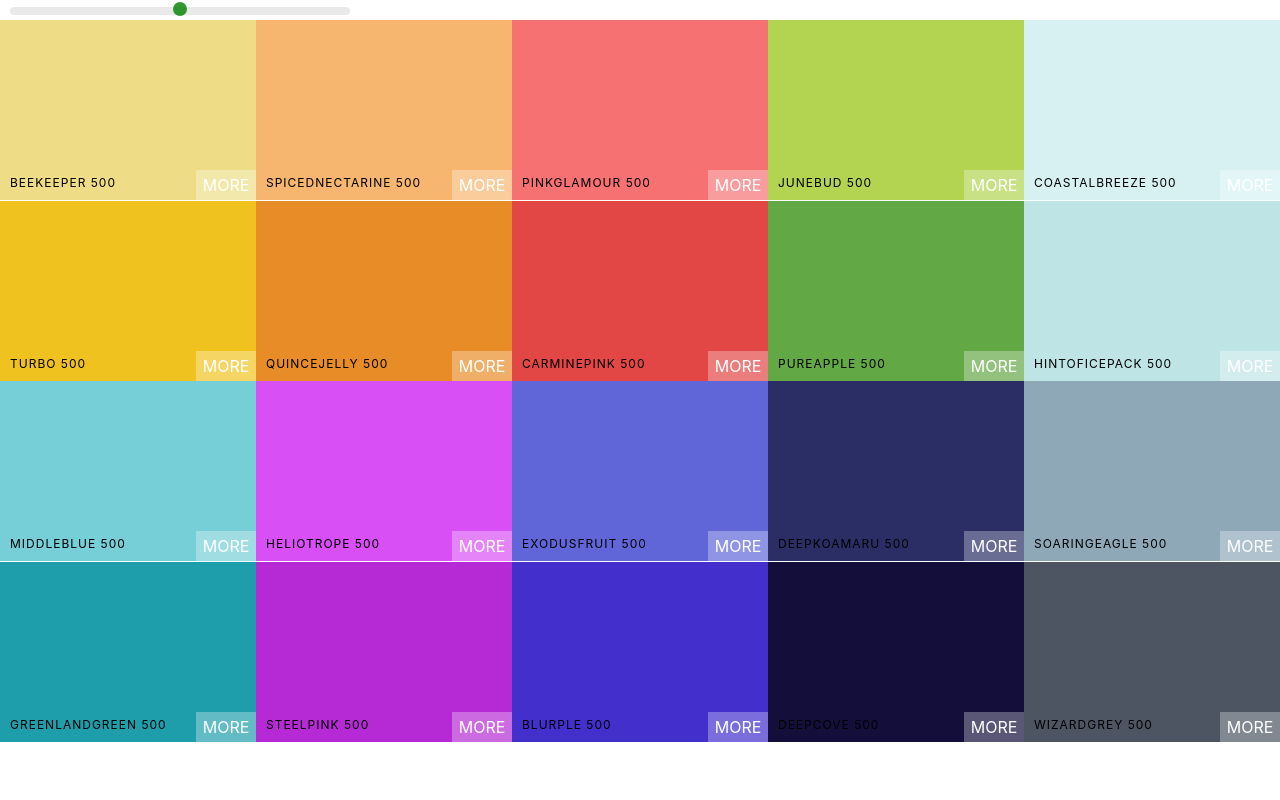
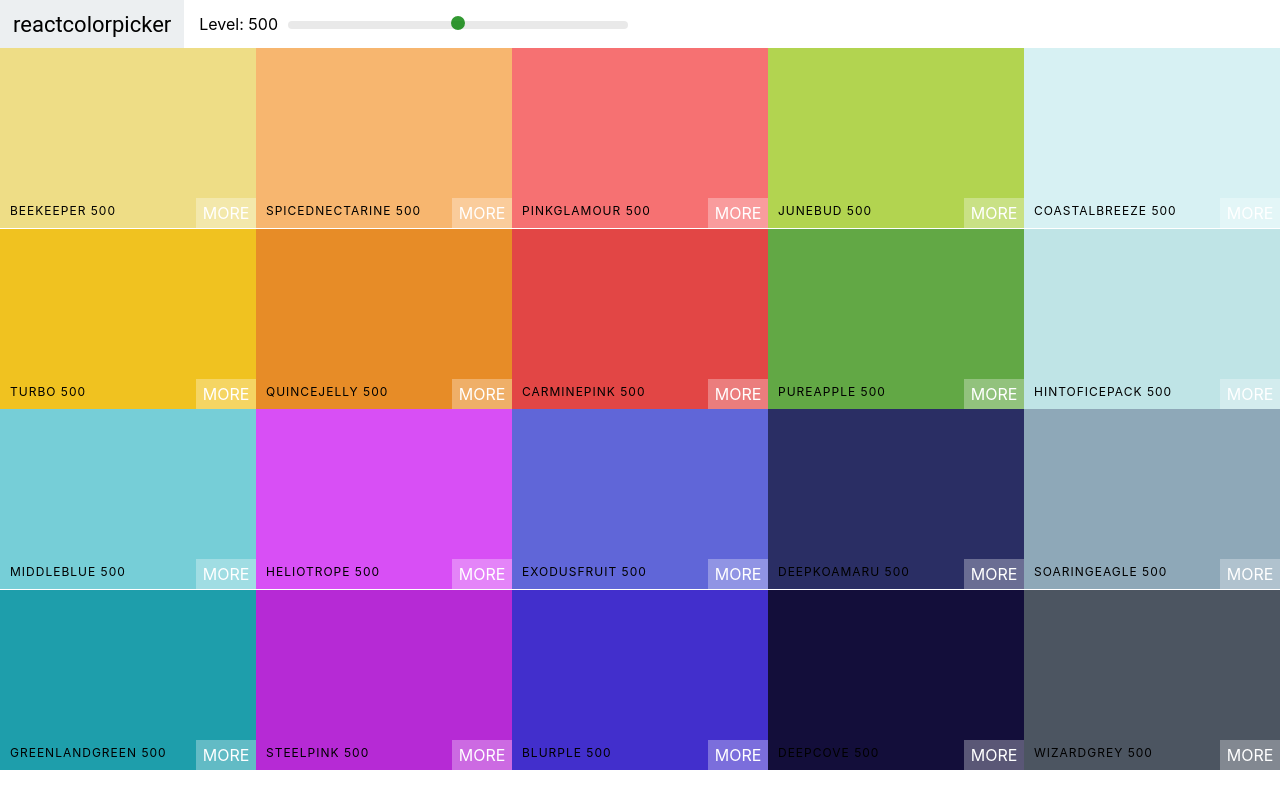
Before and after one commit to Catravine/color-palette-app, a React (Create React App) app: page / in a window 1280 px wide. Built offline with nearby package versions, Linux system fonts and the light colour scheme.

Commit message:
add navbar with styled logo

```diff
--- /dev/null
+++ b/src/Navbar.css
@@ -0,0 +1,28 @@
+.Navbar {
+  display: flex;
+  align-items: center;
+  justify-content: flex-start;
+  height: 6vh;
+}
+
+.logo {
+  margin-right: 15px;
+  padding: 0 13px;
+  font-size: 22px;
+  background-color: #eceff1;
+  font-family: Roboto;
+  height: 100%;
+  display: flex;
+  align-items: center;
+}
+
+.logo a {
+  color: black;
+  text-decoration: none;
+}
+
+.slider {
+  width: 340px;
+  margin: 0 10px;
+  display: inline-block;
+}
--- /dev/null
+++ b/src/Navbar.js
@@ -0,0 +1,39 @@
+import React, { Component } from 'react';
+import Slider from 'rc-slider';
+import 'rc-slider/assets/index.css';
+import './Navbar.css';
+
+class Navbar extends Component {
+  render() {
+    const {level, changeLevel} = this.props;
+    return (
+      <header className="Navbar">
+        <div className="logo">
+          <a href="#">reactcolorpicker</a>
+        </div>
+        <div className="slider-container">
+          <span>Level: {level}</span>
+          <div className="slider">
+            <Slider
+              defaultValue={level}
+              min={100}
+              max={900}
+              step={100}
+              onChange={changeLevel}
+              railStyle={{height: '8px'}}
+              trackStyle={[{backgroundColor: 'transparent'}]}
+              handleStyle={[{
+                backgroundColor: 'green',
+                outline: 'none',
+                border: '2px solid green',
+                boxShadow: 'none'
+              }]}
+            />
+          </div>
+        </div>
+      </header>
+    )
+  }
+}
+
+export default Navbar;
--- a/src/Palette.js
+++ b/src/Palette.js
@@ -1,7 +1,6 @@
 import React, { Component } from 'react';
 import ColorBox from './ColorBox';
-import Slider from 'rc-slider';
-import 'rc-slider/assets/index.css';
+import Navbar from './Navbar';
 import "./Palette.css";
 
 
@@ -25,24 +24,7 @@
 
     return (
       <div className="Palette">
-        <div className="slider">
-          <Slider
-            defaultValue={level}
-            min={100}
-            max={900}
-            step={100}
-            onChange={this.changeLevel}
-            railStyle={{height: '8px'}}
-            trackStyle={[{backgroundColor: 'transparent'}]}
-            handleStyle={[{
-              backgroundColor: 'green',
-              outline: 'none',
-              border: '2px solid green',
-              boxShadow: 'none'
-            }]}
-          />
-        </div>
-        {/* navbar goes here */}
+        <Navbar level={level} changeLevel={this.changeLevel}/>
         <div className="Palette-colors">
           {colorBoxes}
         </div>
```
